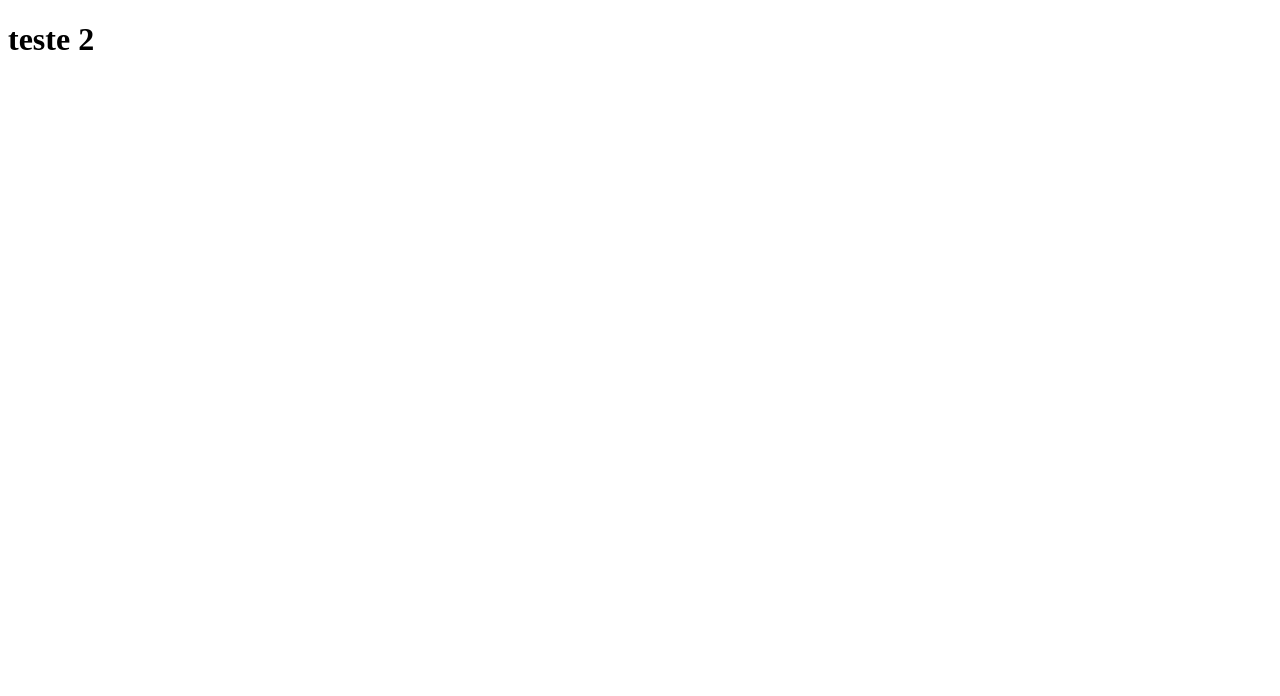
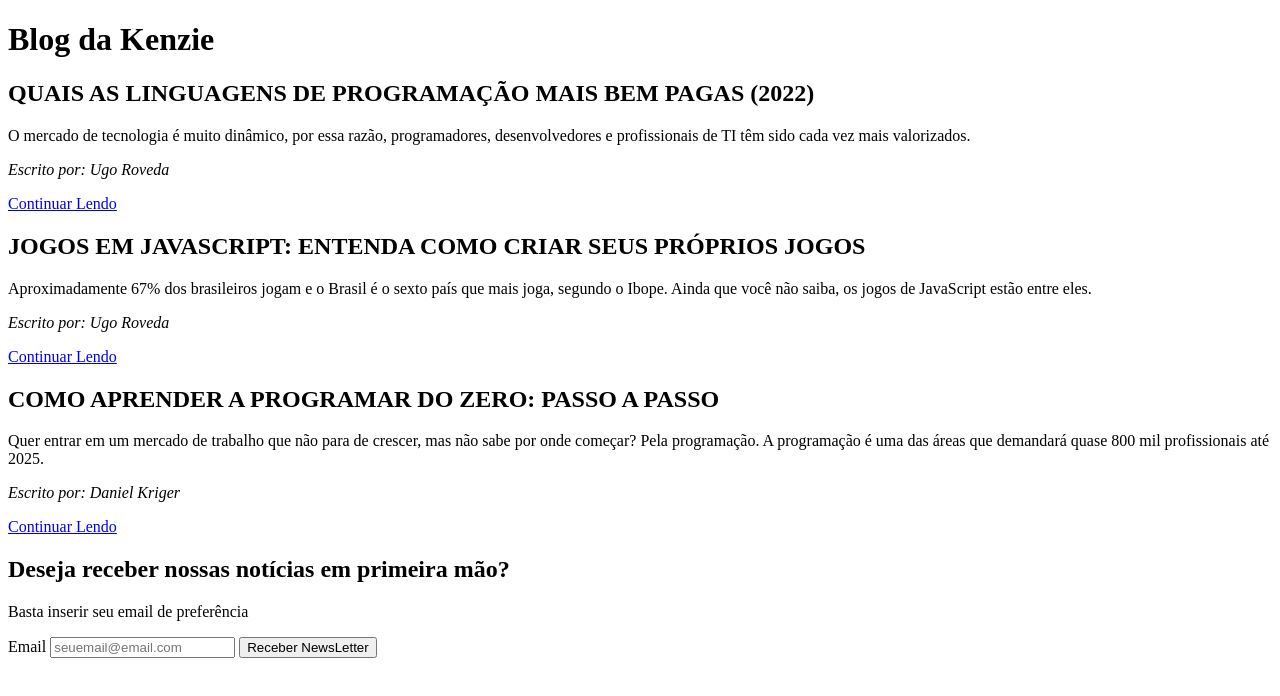
Before and after one commit to bi563214/blogKenzie, a plain HTML site: page index.html in a window 1280 px wide. Drawn offline with Linux system fonts and the light colour scheme.

Commit message:
Entrega Finalizada

```diff
--- a/index.html
+++ b/index.html
@@ -1,12 +1,45 @@
 <!DOCTYPE html>
-<html lang="en">
+<html lang="pt-br">
     <head>
         <meta charset="UTF-8">
         <meta http-equiv="X-UA-Compatible" content="IE=edge">
         <meta name="viewport" content="width=], initial-scale=1.0">
-    <title>Document</title>
+        <title>Blog Kenzie</title>
+        <link rel="icon" href="https://kenzie.com.br/favicon.jpeg">
     </head>
     <body>
-    <h1>teste 2</h1>
+        <H1>Blog da Kenzie</H1>
+        <article>
+            <section>
+                <h2>QUAIS AS LINGUAGENS DE PROGRAMAÇÃO MAIS BEM PAGAS (2022)</h2>
+                <p>O mercado de tecnologia é muito dinâmico, por essa razão,  programadores, desenvolvedores e profissionais de TI têm sido cada vez mais valorizados.</p>
+                <p><i>Escrito por: Ugo Roveda</i></p>
+                <a href="https://kenzie.com.br/blog/linguagens-de-programacao-mais-bem-pagas/">Continuar Lendo</a>
+            </section>
+            <section>
+                <h2>JOGOS EM JAVASCRIPT: ENTENDA COMO CRIAR SEUS PRÓPRIOS JOGOS</h2>
+                <p>Aproximadamente 67% dos brasileiros jogam e o Brasil é o sexto país que mais joga, segundo o Ibope. Ainda que você não saiba, os jogos de JavaScript estão entre eles.</p>
+                <p><i>Escrito por: Ugo Roveda</i></p>
+                <a href="https://kenzie.com.br/blog/jogos-em-javascript/">Continuar Lendo</a>
+            </section>
+            <section>
+                <h2>COMO APRENDER A PROGRAMAR DO ZERO: PASSO A PASSO</h2>
+                <p>Quer entrar em um mercado de trabalho que não para de crescer, mas não sabe por onde começar? Pela programação. A programação é uma das áreas que demandará quase 800 mil profissionais até 2025.</p>
+                <p><i>Escrito por: Daniel Kriger</i></p>
+                <a href="https://kenzie.com.br/blog/como-aprender-a-programar-2/">Continuar Lendo</a>
+            </section>
+        </article>
+        <section>
+            <h2>Deseja receber nossas notícias em primeira mão?</h2>
+            <p>Basta inserir seu email de preferência</p>
+            <form>
+                <label for="seuemail">Email</label>
+                <input type="email" id="seuemail" required placeholder="seuemail@email.com">
+                <button>Receber NewsLetter</button>
+            </form>
+        </section>
+
+
+
     </body>
 </html>
```
Lines whose indentation alone changed are shown as unchanged.
